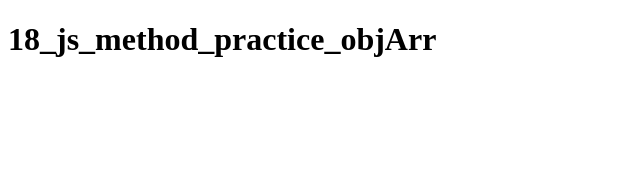
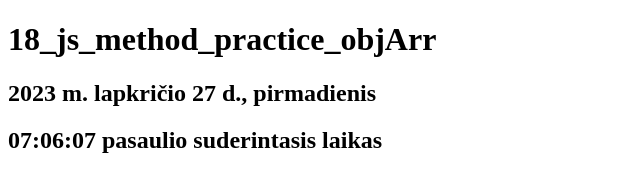
Before and after one commit to Tanastris/18_js_method_practice_objArr, a plain HTML site: page index.html in a window 1280 px wide. Shown: the whole page, without its empty margins (0-640 px from the left). Drawn offline with Linux system fonts and the light colour scheme.

Commit message:
date/time

```diff
--- a/index.html
+++ b/index.html
@@ -8,5 +8,7 @@
   </head>
   <body>
     <h1>18_js_method_practice_objArr</h1>
+    <h2 id="date"></h2>
+    <h2 id="time"></h2>
   </body>
 </html>
--- a/js/pr1.js
+++ b/js/pr1.js
@@ -1,2 +1,29 @@
 "use strict";
 console.log("pr1.js file was loaded");
+
+const nowObj = new Date();
+console.log("nowObj ===", nowObj);
+console.log("+nowObj ===", +nowObj);
+console.log("nowObj ===", nowObj.getFullYear());
+console.log("nowObj ===", nowObj.getMonth() + 1);
+console.log("nowObj ===", nowObj.getDate());
+console.log("nowObj ===", nowObj.toISOString());
+
+// date.toLocaleStyring ()
+const niceDate = nowObj.toLocaleString("lt-LT", { dateStyle: "full" });
+const niceTime = nowObj.toLocaleString("lt-LT", { timeStyle: "full" });
+console.log("niceDate ===", niceDate);
+console.log("niceTime ===", niceTime);
+
+// patalpinti data i h2
+const dateH2 = document.getElementById("date");
+console.log("dateH2 ===", dateH2);
+dateH2.textContent = niceDate;
+
+function tick() {
+  const timeH2 = document.getElementById("time");
+  console.log("timeH2 ===", timeH2);
+  timeH2.textContent = niceTime;
+}
+
+tick();
```
